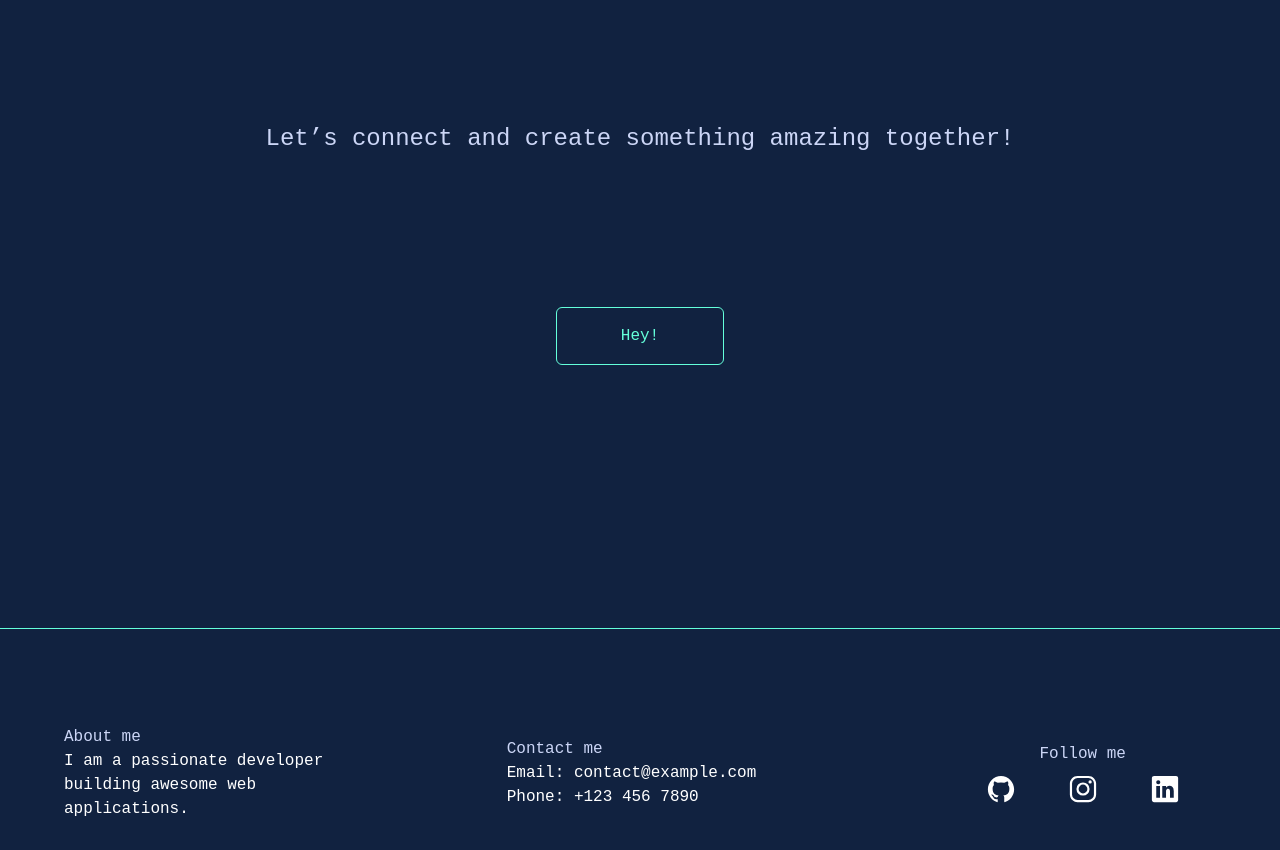
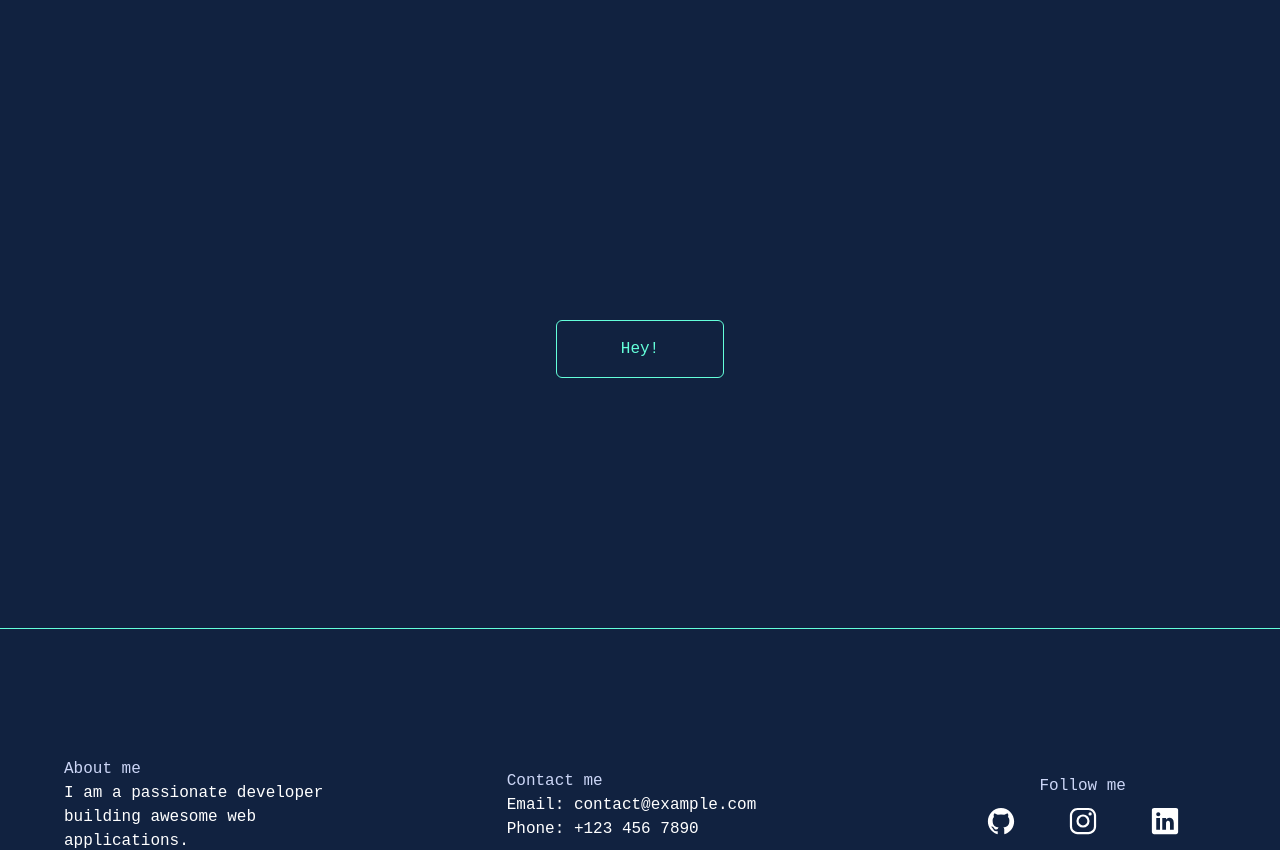
Before and after one commit to pedrojose06/portifolio, a Next.js app: page /en in a window 1280 px wide. Shown: the part 2760-3610 px from the top of the page. Built offline with nearby package versions, Linux system fonts and the light colour scheme.

Commit message:
feat: add animation to final text and fix footer padding

```diff
--- a/package.json
+++ b/package.json
@@ -9,6 +9,7 @@
     "lint": "next lint"
   },
   "dependencies": {
+    "gsap": "^3.12.7",
     "jotai": "^2.11.3",
     "motion": "^12.4.1",
     "next": "15.1.6",
--- a/src/app/[locale]/contact/page.tsx
+++ b/src/app/[locale]/contact/page.tsx
@@ -1,5 +1,6 @@
 'use client'
 import Button from '@/app/components/Button/Button'
+import ScrollFloat from '@/app/components/ScrollFloat/ScrollFloat'
 import { useTranslations } from 'next-intl'
 
 const Contact = () => {
@@ -9,7 +10,16 @@ const Contact = () => {
       id="contact"
       className="flex h-screenDvh w-full flex-col items-center justify-evenly py-24"
     >
-      <p className="text-center text-2xl text-blue-100">{t('content')}</p>
+      <ScrollFloat
+        animationDuration={1}
+        ease="back.inOut(2)"
+        scrollStart="top bottom+=10%"
+        scrollEnd="bottom bottom-=40%"
+        stagger={0.09}
+        textClassName="text-center text-2xl text-blue-100"
+      >
+        {t('content')}
+      </ScrollFloat>
       <Button
         onClick={() => window.open('https://whatsa.me/5511994091820', '_blank')}
       >
--- a/src/app/components/Footer/Footer.tsx
+++ b/src/app/components/Footer/Footer.tsx
@@ -24,7 +24,7 @@ const Footer = () => {
   const t = useTranslations('Footer')
   return (
     <footer>
-      <article className="flex min-h-72 flex-col items-center justify-around gap-44 border-t border-t-primary border-solid px-16 md:flex-row">
+      <article className="flex min-h-72 flex-col items-center justify-around gap-44 border-t border-t-primary border-solid px-16 pt-16 md:flex-row">
         <div className="flex-1 py-4">
           <h4 className="text-blue-100">{t('aboutMe')}</h4>
           <p>{t('aboutMeContent')}</p>
--- /dev/null
+++ b/src/app/components/ScrollFloat/ScrollFloat.tsx
@@ -0,0 +1,99 @@
+'use client'
+import React, { useEffect, useMemo, useRef, ReactNode, RefObject } from 'react'
+import { gsap } from 'gsap'
+import { ScrollTrigger } from 'gsap/ScrollTrigger'
+
+gsap.registerPlugin(ScrollTrigger)
+
+interface ScrollFloatProps {
+  children: ReactNode
+  scrollContainerRef?: RefObject<HTMLElement>
+  containerClassName?: string
+  textClassName?: string
+  animationDuration?: number
+  ease?: string
+  scrollStart?: string
+  scrollEnd?: string
+  stagger?: number
+}
+
+const ScrollFloat: React.FC<ScrollFloatProps> = ({
+  children,
+  scrollContainerRef,
+  containerClassName = '',
+  textClassName = '',
+  animationDuration = 1,
+  ease = 'back.inOut(2)',
+  scrollStart = 'center bottom+=50%',
+  scrollEnd = 'bottom bottom-=40%',
+  stagger = 0.03,
+}) => {
+  const containerRef = useRef<HTMLHeadingElement>(null)
+
+  const splitText = useMemo(() => {
+    const text = typeof children === 'string' ? children : ''
+    return text.split('').map((char, index) => (
+      <span className="inline-block" key={index}>
+        {char === ' ' ? '\u00A0' : char}
+      </span>
+    ))
+  }, [children])
+
+  useEffect(() => {
+    const el = containerRef.current
+    if (!el) return
+
+    const scroller =
+      scrollContainerRef && scrollContainerRef.current
+        ? scrollContainerRef.current
+        : window
+
+    const charElements = el.querySelectorAll('.inline-block')
+
+    gsap.fromTo(
+      charElements,
+      {
+        willChange: 'opacity, transform',
+        opacity: 0,
+        yPercent: 120,
+        scaleY: 2.3,
+        scaleX: 0.7,
+        transformOrigin: '50% 0%',
+      },
+      {
+        duration: animationDuration,
+        ease: ease,
+        opacity: 1,
+        yPercent: 0,
+        scaleY: 1,
+        scaleX: 1,
+        stagger: stagger,
+        scrollTrigger: {
+          trigger: el,
+          scroller,
+          start: scrollStart,
+          end: scrollEnd,
+          scrub: true,
+        },
+      }
+    )
+  }, [
+    scrollContainerRef,
+    animationDuration,
+    ease,
+    scrollStart,
+    scrollEnd,
+    stagger,
+  ])
+
+  return (
+    <h2
+      ref={containerRef}
+      className={`my-5 overflow-hidden ${containerClassName}`}
+    >
+      <span className={`inline-block ${textClassName}`}>{splitText}</span>
+    </h2>
+  )
+}
+
+export default ScrollFloat
```
Also changed, not shown: 1 other file (tests, documents, lock files or other folders).
